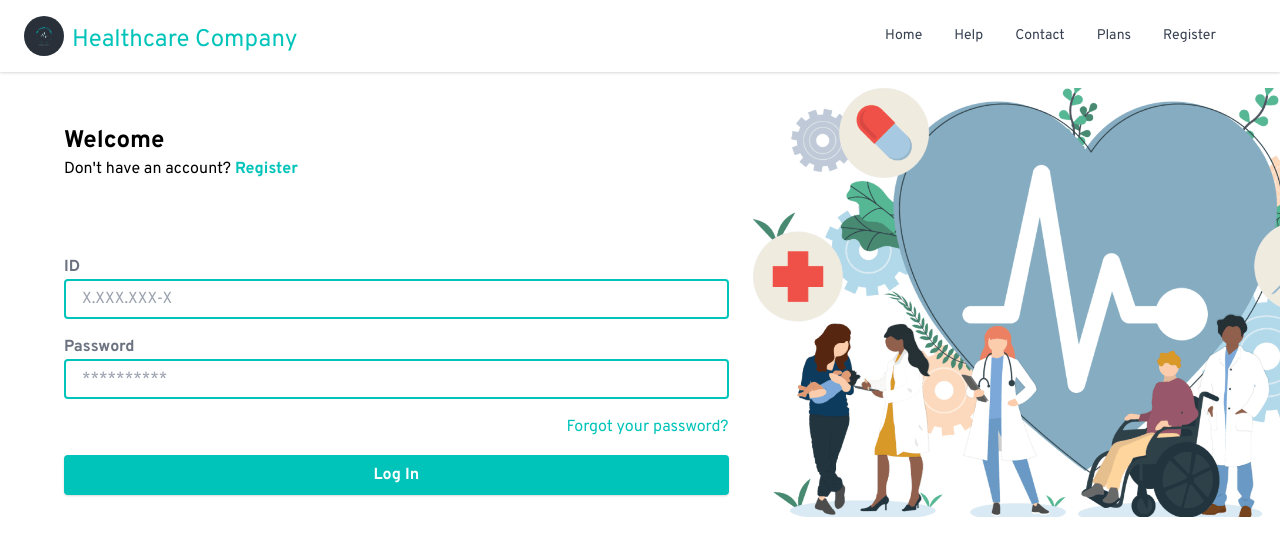
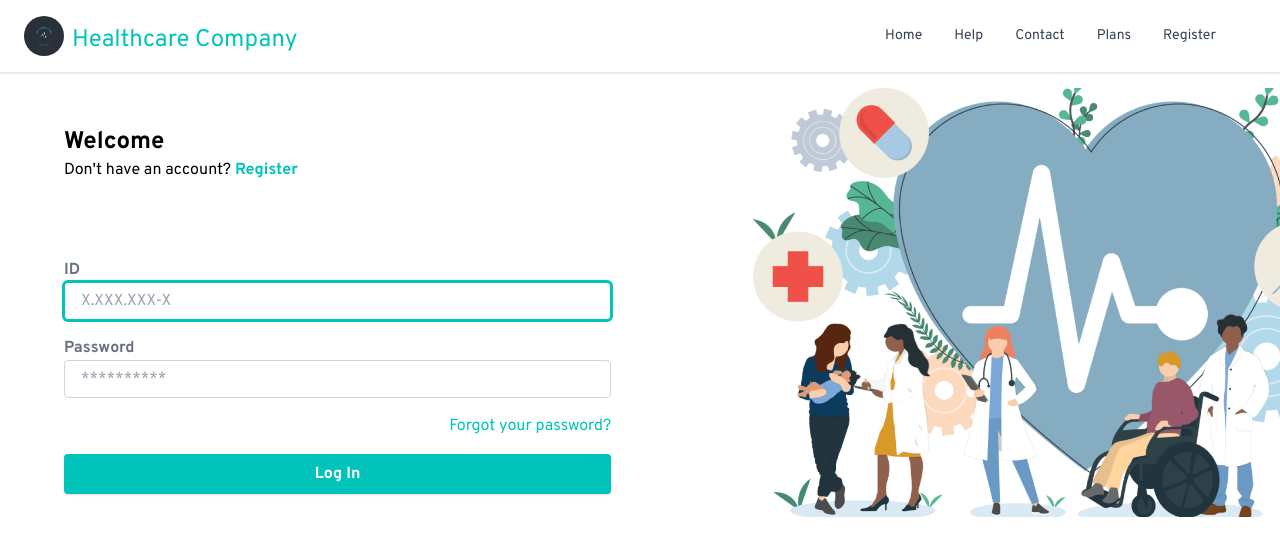
Before and after one commit to system32uwu/Meedikal, a React (Create React App) app in the folder frontend/: page /app/login in a window 1280 px wide. Shown: the top 556 px of the page. Built offline with nearby package versions, Linux system fonts and the light colour scheme.

Commit message:
adjusted login

```diff
--- a/frontend/src/meedikalApp/login.tsx
+++ b/frontend/src/meedikalApp/login.tsx
@@ -40,7 +40,7 @@ export const Login: React.FC<IProps> = () => {
       <Navbar />
       <div className="lg:pt-4 flex w-full">
         <div className="flex flex-col w-full">
-          <div className="flex flex-col pt-8 md:pt-0 px-6 lg:pl-16 lg:h-full lg:justify-around">
+          <div className="lg:px-8 flex flex-col pt-8 md:pt-0 px-6 lg:pl-16 lg:h-full lg:justify-around">
             <div>
               <p className="text-2xl font-bold">Welcome</p>
               <p className="text-2xs">
@@ -54,7 +54,7 @@ export const Login: React.FC<IProps> = () => {
               </p>
             </div>
             <form
-              className="w-full lg:flex-wrap pt-4 md:pt-0"
+              className="w-full lg:w-5/6 lg:flex-wrap pt-4 md:pt-0"
               onSubmit={handleLogin}
             >
               <div className="lg:justify-between">
@@ -68,7 +68,7 @@ export const Login: React.FC<IProps> = () => {
                 </div>
                 <div>
                   <input
-                    className="appearance-none border-2 rounded w-full py-2 px-4 text-gray-700 leading-tight focus:outline-none focus:bg-white border-turqoise"
+                    className="appearance-none border border-gray-300 rounded w-full py-2 px-4 text-gray-700 leading-tight focus:outline-none focus:bg-white focus:ring-2 focus:ring-turqoise focus:border-turqoise"
                     id="ci"
                     type="text"
                     autoFocus
@@ -89,7 +89,7 @@ export const Login: React.FC<IProps> = () => {
                 </div>
                 <div>
                   <input
-                    className="appearance-none border-2 rounded w-full py-2 px-4 text-gray-700 leading-tight focus:outline-none focus:bg-white border-turqoise"
+                    className="appearance-none border border-gray-300 rounded w-full py-2 px-4 text-gray-700 leading-tight focus:outline-none focus:bg-white focus:ring-2 focus:ring-turqoise focus:border-turqoise"
                     id="inline-password"
                     type="password"
                     placeholder="**********"
```
